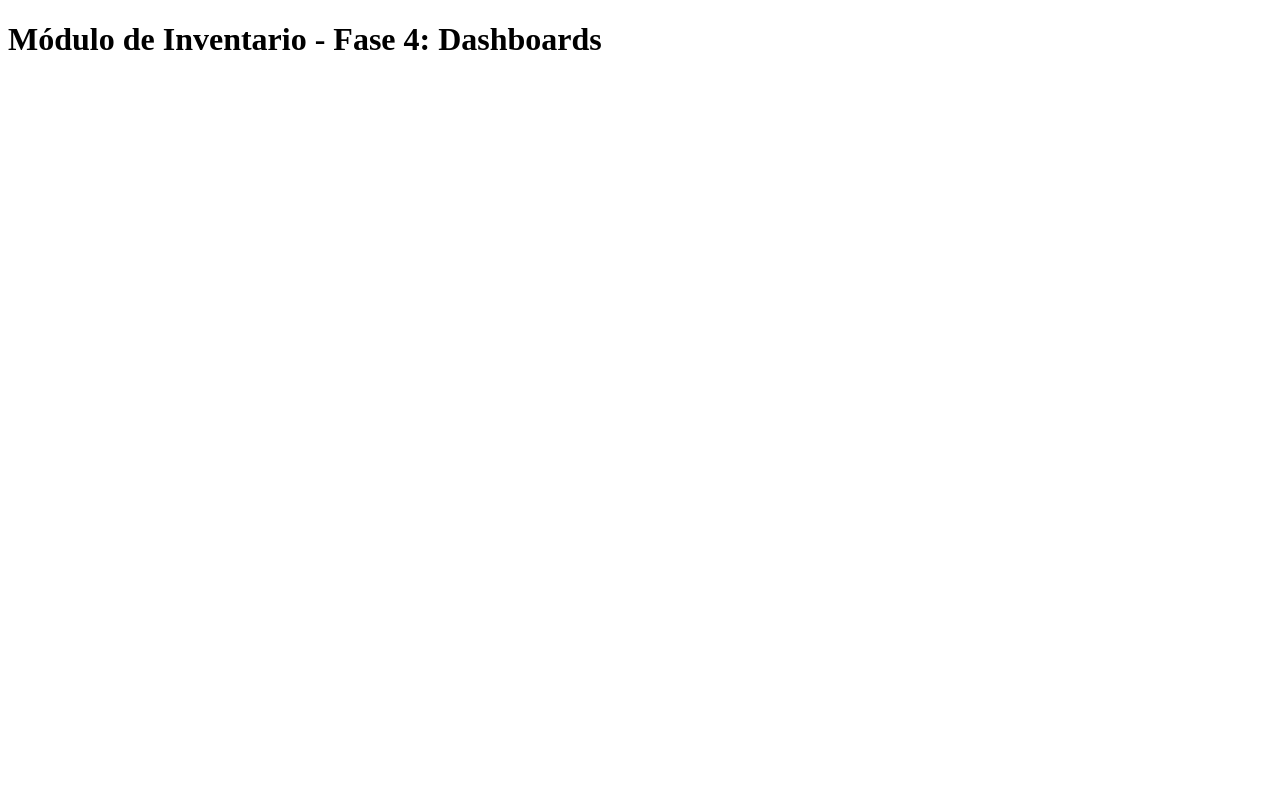
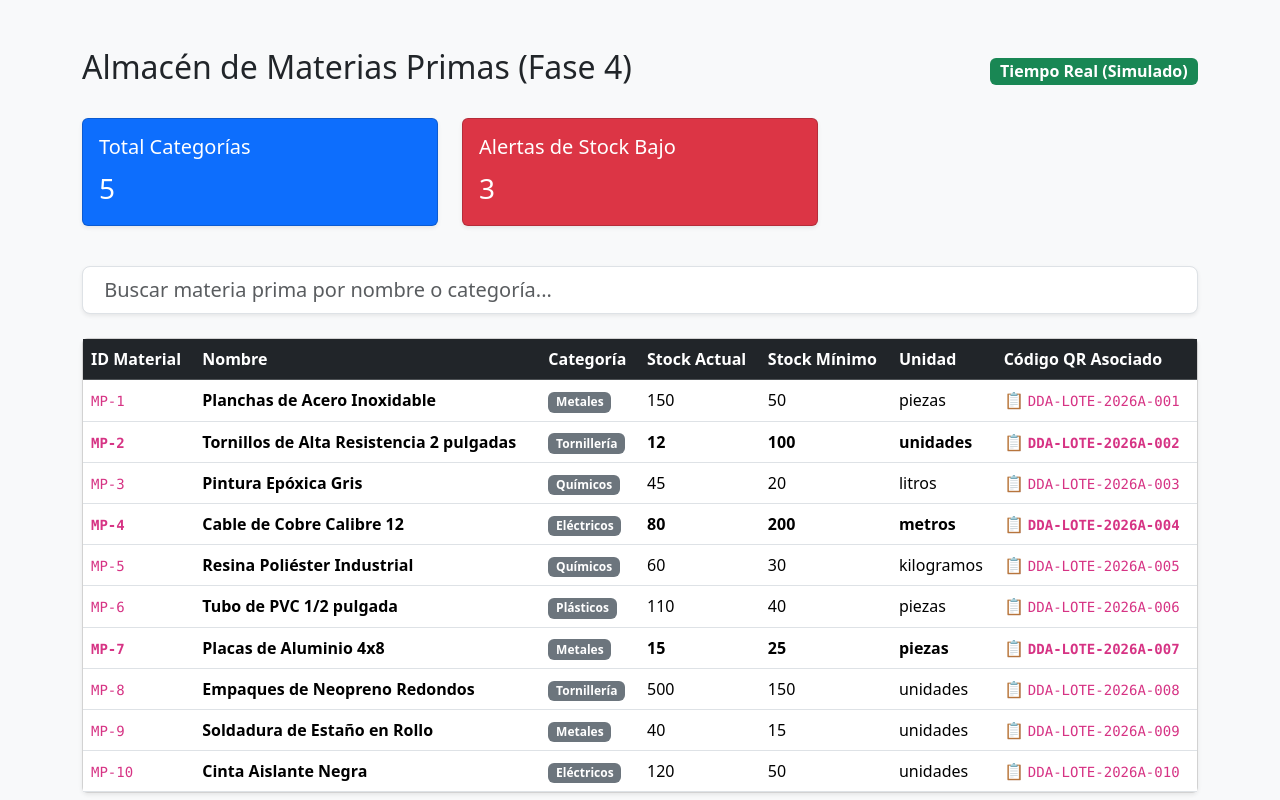
Before and after one commit to isc6-unez/proyecto-isc6, a plain HTML site: page inventario-api/dashboards-inventario/index.html in a window 1280 px wide. Drawn offline with nearby package versions, Linux system fonts and the light colour scheme.

Commit message:
feat: agrega interfaz y datos json en dashboards-inventario

```diff
--- /dev/null
+++ b/inventario-api/dashboards-inventario/global.json
@@ -0,0 +1,5 @@
+{
+  "sdk": {
+    "version": "8.0.421"
+  }
+}
--- a/inventario-api/dashboards-inventario/index.html
+++ b/inventario-api/dashboards-inventario/index.html
@@ -2,9 +2,121 @@
 <html lang="es">
 <head>
     <meta charset="UTF-8">
-    <title>Dashboards de Inventario</title>
+    <meta name="viewport" content="width=device-width, initial-scale=1.0">
+    <title>DDA - Dashboard de Existencias</title>
+    <!-- Bootstrap original corregido para el diseño visual de la interfaz -->
+    <link href="https://cdn.jsdelivr.net/npm/bootstrap@5.3.3/dist/css/bootstrap.min.css" rel="stylesheet">
+    <style>
+        body { background-color: #f8f9fa; }
+        /* Estilo personalizado para resaltar las alertas de stock bajo */
+        .alerta-stock { background-color: #f8d7da !important; color: #842029; font-weight: bold; }
+    </style>
 </head>
 <body>
-    <h1>Módulo de Inventario - Fase 4: Dashboards</h1>
+
+    <div class="container mt-5">
+        <div class="d-flex justify-content-between align-items-center mb-4">
+            <h2> Almacén de Materias Primas (Fase 4)</h2>
+            <span class="badge bg-success fs-6">Tiempo Real (Simulado)</span>
+        </div>
+
+        <!-- Tarjetas de Resumen Rápido -->
+        <div class="row mb-4">
+            <div class="col-md-4">
+                <div class="card text-white bg-primary mb-3 shadow-sm">
+                    <div class="card-body">
+                        <h5 class="card-title">Total Categorías</h5>
+                        <p class="card-text fs-3" id="total-categorias">0</p>
+                    </div>
+                </div>
+            </div>
+            <div class="col-md-4">
+                <div class="card text-white bg-danger mb-3 shadow-sm">
+                    <div class="card-body">
+                        <h5 class="card-title">Alertas de Stock Bajo</h5>
+                        <p class="card-text fs-3" id="total-alertas">0</p>
+                    </div>
+                </div>
+            </div>
+        </div>
+
+        <!-- Buscador en tiempo real instalado -->
+        <div class="mb-4">
+            <input type="text" id="buscador" class="form-control form-control-lg shadow-sm" placeholder=" Buscar materia prima por nombre o categoría...">
+        </div>
+
+        <!-- Tabla de Existencias -->
+        <div class="card shadow-sm">
+            <div class="card-body p-0">
+                <table class="table table-hover align-middle mb-0">
+                    <thead class="table-dark">
+                        <tr>
+                            <th>ID Material</th>
+                            <th>Nombre</th>
+                            <th>Categoría</th>
+                            <th>Stock Actual</th>
+                            <th>Stock Mínimo</th>
+                            <th>Unidad</th>
+                            <th>Código QR Asociado</th>
+                        </tr>
+                    </thead>
+                    <tbody id="tabla-materiales">
+                        <!-- Los datos del archivo JSON se inyectan aquí automáticamente -->
+                    </tbody>
+                </table>
+            </div>
+        </div>
+    </div>
+
+<script>
+    // 1. Cargar y renderizar los datos mapeados con PostgreSQL
+    fetch('materias_primas.json')
+        .then(response => response.json())
+        .then(data => {
+            const tbody = document.getElementById('tabla-materiales');
+            let alertas = 0;
+            const categorias = new Set();
+
+            data.forEach(material => {
+                // Contabilizar categorías por ID o Nombre
+                categorias.add(material.nombre_categoria);
+
+                // Validar si el stock actual está por debajo del límite mínimo
+                const esAlerta = Number(material.stock_actual) < Number(material.stock_minimo);
+                if(esAlerta) alertas++;
+
+                // Crear fila de la tabla
+                const fila = document.createElement('tr');
+                if(esAlerta) fila.classList.add('alerta-stock');
+
+                fila.innerHTML = `
+                    <td><code>MP-${material.id_material}</code></td>
+                    <td><strong>${material.descripcion}</strong></td>
+                    <td><span class="badge bg-secondary">${material.nombre_categoria}</span></td>
+                    <td>${material.stock_actual}</td>
+                    <td>${material.stock_minimo}</td>
+                    <td>${material.unidad_medida}</td>
+                    <td>📋 <code>${material.qr}</code></td>
+                `;
+                tbody.appendChild(fila);
+            });
+
+            // Actualizar dinámicamente los contadores
+            document.getElementById('total-categorias').innerText = categorias.size;
+            document.getElementById('total-alertas').innerText = alertas;
+        })
+        .catch(error => console.error('Error al cargar materias primas:', error));
+
+    // 2. Filtrado dinámico del buscador
+    document.getElementById('buscador').addEventListener('input', function(e) {
+        const textoBusqueda = e.target.value.toLowerCase();
+        const filas = document.querySelectorAll('#tabla-materiales tr');
+
+        filas.forEach(fila => {
+            const contenidoFila = fila.textContent.toLowerCase();
+            fila.style.display = contenidoFila.includes(textoBusqueda) ? '' : 'none';
+        });
+    });
+</script>
 </body>
 </html>
--- /dev/null
+++ b/inventario-api/dashboards-inventario/materias_primas.json
@@ -0,0 +1,102 @@
+[
+  {
+    "id_material": 1,
+    "id_categoria": 1,
+    "nombre_categoria": "Metales",
+    "descripcion": "Planchas de Acero Inoxidable",
+    "unidad_medida": "piezas",
+    "stock_actual": 150.00,
+    "stock_minimo": 50.00,
+    "qr": "DDA-LOTE-2026A-001"
+  },
+  {
+    "id_material": 2,
+    "id_categoria": 2,
+    "nombre_categoria": "Tornillería",
+    "descripcion": "Tornillos de Alta Resistencia 2 pulgadas",
+    "unidad_medida": "unidades",
+    "stock_actual": 12.00,
+    "stock_minimo": 100.00,
+    "qr": "DDA-LOTE-2026A-002"
+  },
+  {
+    "id_material": 3,
+    "id_categoria": 3,
+    "nombre_categoria": "Químicos",
+    "descripcion": "Pintura Epóxica Gris",
+    "unidad_medida": "litros",
+    "stock_actual": 45.00,
+    "stock_minimo": 20.00,
+    "qr": "DDA-LOTE-2026A-003"
+  },
+  {
+    "id_material": 4,
+    "id_categoria": 4,
+    "nombre_categoria": "Eléctricos",
+    "descripcion": "Cable de Cobre Calibre 12",
+    "unidad_medida": "metros",
+    "stock_actual": 80.00,
+    "stock_minimo": 200.00,
+    "qr": "DDA-LOTE-2026A-004"
+  },
+  {
+    "id_material": 5,
+    "id_categoria": 3,
+    "nombre_categoria": "Químicos",
+    "descripcion": "Resina Poliéster Industrial",
+    "unidad_medida": "kilogramos",
+    "stock_actual": 60.00,
+    "stock_minimo": 30.00,
+    "qr": "DDA-LOTE-2026A-005"
+  },
+  {
+    "id_material": 6,
+    "id_categoria": 5,
+    "nombre_categoria": "Plásticos",
+    "descripcion": "Tubo de PVC 1/2 pulgada",
+    "unidad_medida": "piezas",
+    "stock_actual": 110.00,
+    "stock_minimo": 40.00,
+    "qr": "DDA-LOTE-2026A-006"
+  },
+  {
+    "id_material": 7,
+    "id_categoria": 1,
+    "nombre_categoria": "Metales",
+    "descripcion": "Placas de Aluminio 4x8",
+    "unidad_medida": "piezas",
+    "stock_actual": 15.00,
+    "stock_minimo": 25.00,
+    "qr": "DDA-LOTE-2026A-007"
+  },
+  {
+    "id_material": 8,
+    "id_categoria": 2,
+    "nombre_categoria": "Tornillería",
+    "descripcion": "Empaques de Neopreno Redondos",
+    "unidad_medida": "unidades",
+    "stock_actual": 500.00,
+    "stock_minimo": 150.00,
+    "qr": "DDA-LOTE-2026A-008"
+  },
+  {
+    "id_material": 9,
+    "id_categoria": 1,
+    "nombre_categoria": "Metales",
+    "descripcion": "Soldadura de Estaño en Rollo",
+    "unidad_medida": "unidades",
+    "stock_actual": 40.00,
+    "stock_minimo": 15.00,
+    "qr": "DDA-LOTE-2026A-009"
+  },
+  {
+    "id_material": 10,
+    "id_categoria": 4,
+    "nombre_categoria": "Eléctricos",
+    "descripcion": "Cinta Aislante Negra",
+    "unidad_medida": "unidades",
+    "stock_actual": 120.00,
+    "stock_minimo": 50.00,
+    "qr": "DDA-LOTE-2026A-010"
+  }
+]
```
Also changed, not shown: inventario-api/dashboards-inventario/movimientos.html (added, +159 -0 lines), inventario-api/dashboards-inventario/movimientos.json (added, +47 -0 lines).
